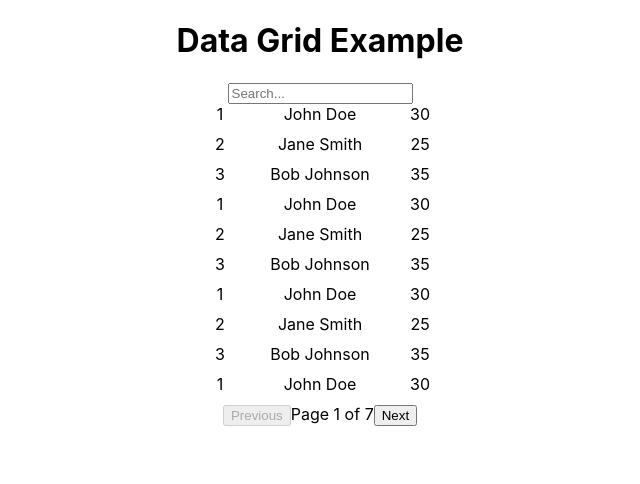
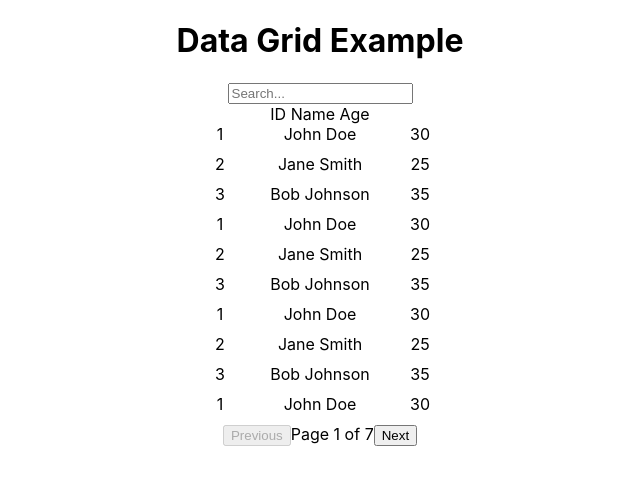
Before and after one commit to awesomepluszhang/react-data-grid, a React (Create React App) app: page / in a window 1280 px wide. Shown: the top 484 px of the page, without its empty margins (320-960 px from the left). Built offline with nearby package versions, Linux system fonts and the light colour scheme.

Commit message:
Add sort functionality

```diff
--- a/src/components/DataGrid.tsx
+++ b/src/components/DataGrid.tsx
@@ -1,3 +1,4 @@
+import { orderBy } from 'lodash';
 import React, { useState, useCallback, useMemo } from 'react';
 import { VariableSizeGrid } from 'react-window';
 import styled from 'styled-components';
@@ -15,6 +16,8 @@ interface DataGridProps<T> {
   pageSize: number;
 }
 
+type Direction = 'asc' | 'desc';
+
 const StyledVariableSizeGrid = styled(VariableSizeGrid)`
   margin: auto;
 `;
@@ -22,6 +25,7 @@ const StyledVariableSizeGrid = styled(VariableSizeGrid)`
 const DataGrid = <T extends Record<string, any>>({ data, columns, itemHeight = 20, pageSize }: DataGridProps<T>) => {
   const [filteredData, setFilteredData] = useState<T[]>(data);
   const [currentPage, setCurrentPage] = useState(0);
+  const [sortConfig, setSortConfig] = useState<{ key: keyof T; direction: Direction } | null>(null);
 
   const handleFilter = useCallback((e: React.ChangeEvent<HTMLInputElement>) => {
     const value = e.target.value.toLowerCase();
@@ -30,6 +34,17 @@ const DataGrid = <T extends Record<string, any>>({ data, columns, itemHeight = 2
     );
     setFilteredData(filtered);
   }, [data])
+
+  const handleSort = useCallback((key: keyof T) => {
+    let direction: Direction;
+    if (sortConfig && sortConfig.key === key) {
+      direction = sortConfig.direction === 'asc' ? 'desc' : 'asc';
+    } else {
+      direction = 'asc';
+    }
+    setSortConfig({ key: key, direction });
+    setFilteredData(orderBy(filteredData, [key], [direction]))
+  }, [filteredData, sortConfig]);
 
   const totalRows = useMemo(() => filteredData.length, [filteredData.length]);
   const totalPages = useMemo(() =>  Math.ceil(totalRows / pageSize), [pageSize, totalRows]);
@@ -54,6 +69,13 @@ const DataGrid = <T extends Record<string, any>>({ data, columns, itemHeight = 2
   return (
     <div>
       <input type="text" placeholder="Search..." onChange={handleFilter} />
+      <div>
+        {columns.map(col => (
+          <span key={col.key as string} onClick={() => handleSort(col.key)}>
+            {col.header} {sortConfig && sortConfig.key === col.key && (sortConfig.direction === 'asc' ? '▲' : '▼')}
+          </span>
+        ))}
+      </div>
       <StyledVariableSizeGrid
         columnCount={columns.length}
         columnWidth={(index: number) => columns[index].width ?? 100}
```
